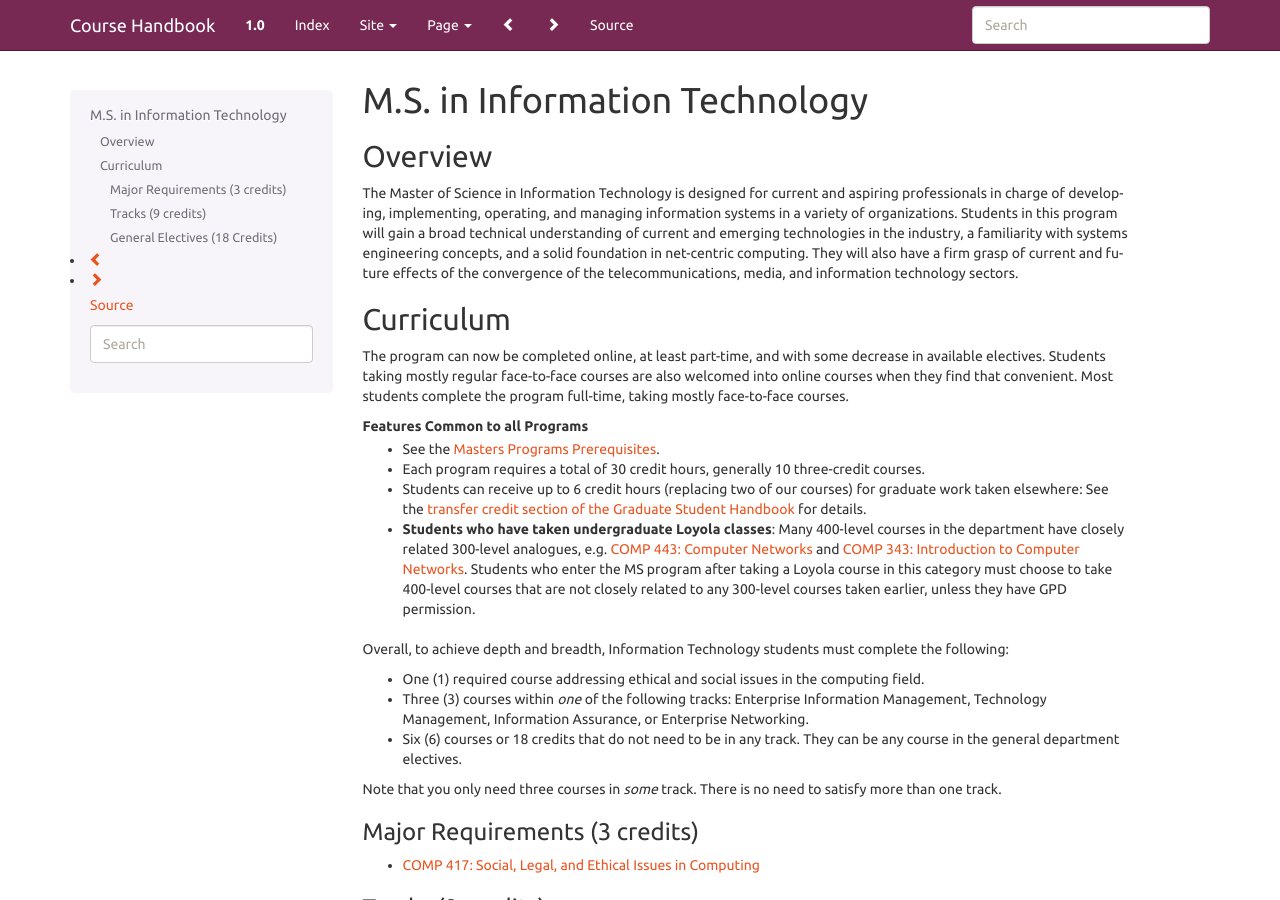
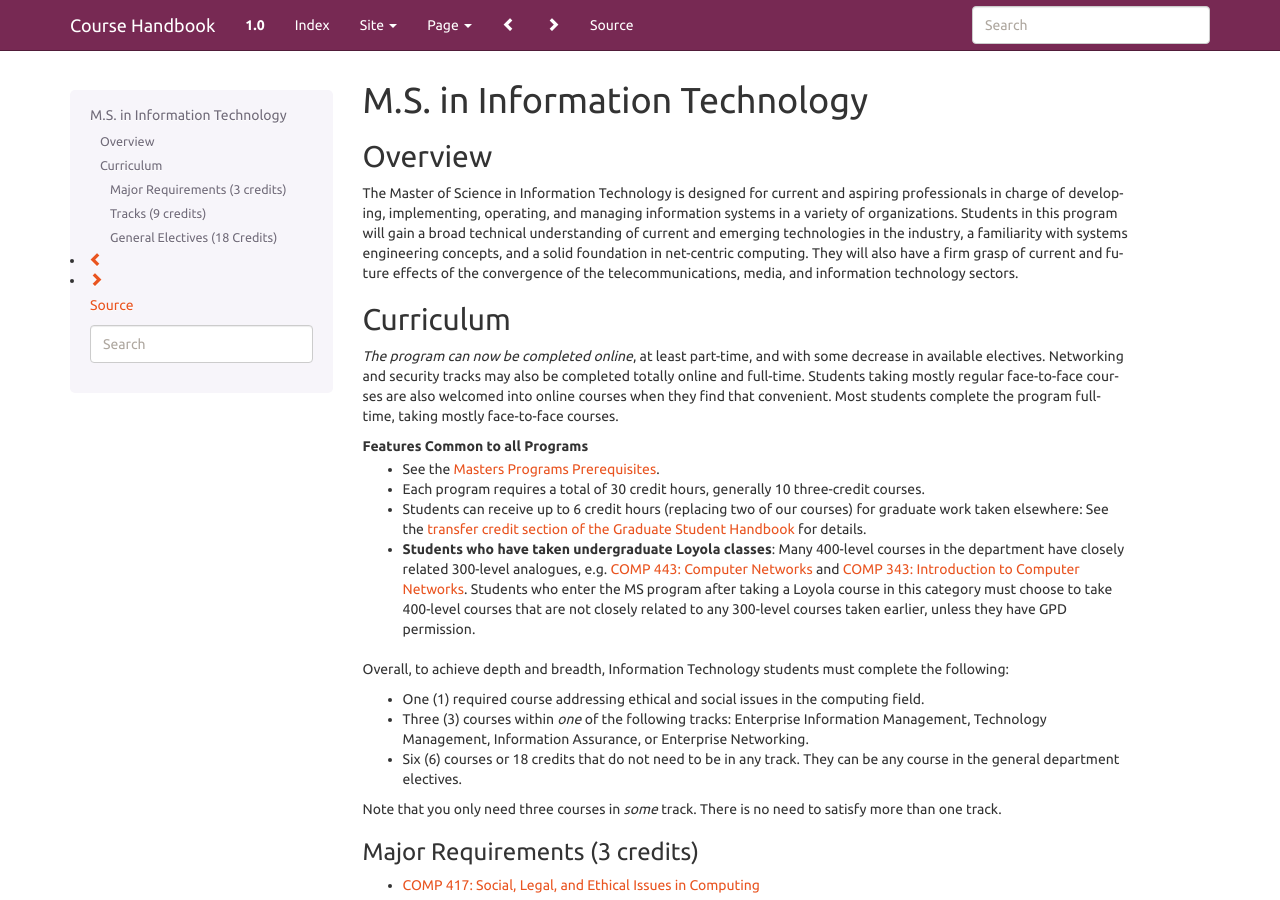
Before and after one commit to kyang5/coursedescriptions, a Sphinx documentation site: the page built from source/msit.rst, in a window 1280 px wide and 900 px high. Built offline with Sphinx 7.4.7, drawn with Linux system fonts in a browser that asks for light colours.

Commit message:
online it

```diff
--- a/source/msit.rst
+++ b/source/msit.rst
@@ -20,10 +20,12 @@ and information technology sectors.
 Curriculum
 ----------
 
-The program can now be completed online, at least part-time, and with some
+*The program can now be completed online*, at least part-time, and with some
 decrease in available electives.
+Networking and security tracks may also be completed totally online and full-time.
 Students taking mostly regular face-to-face courses are also welcomed into
-online courses when they find that convenient.  Most students complete the program full-time, taking mostly face-to-face courses.
+online courses when they find that convenient.
+Most students complete the program full-time, taking mostly face-to-face courses.
 
 .. include:: common_program_features.inc
 
```
